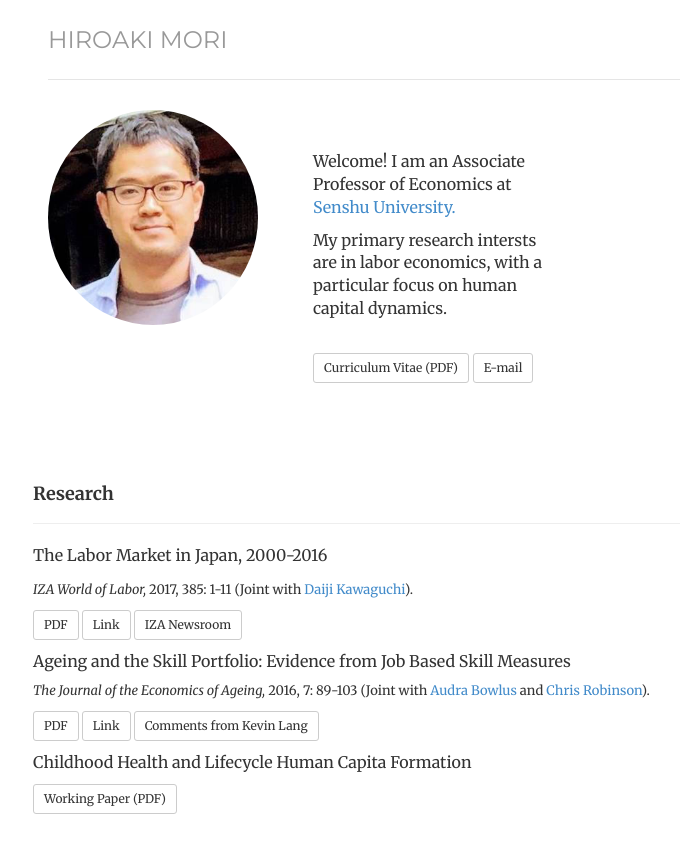
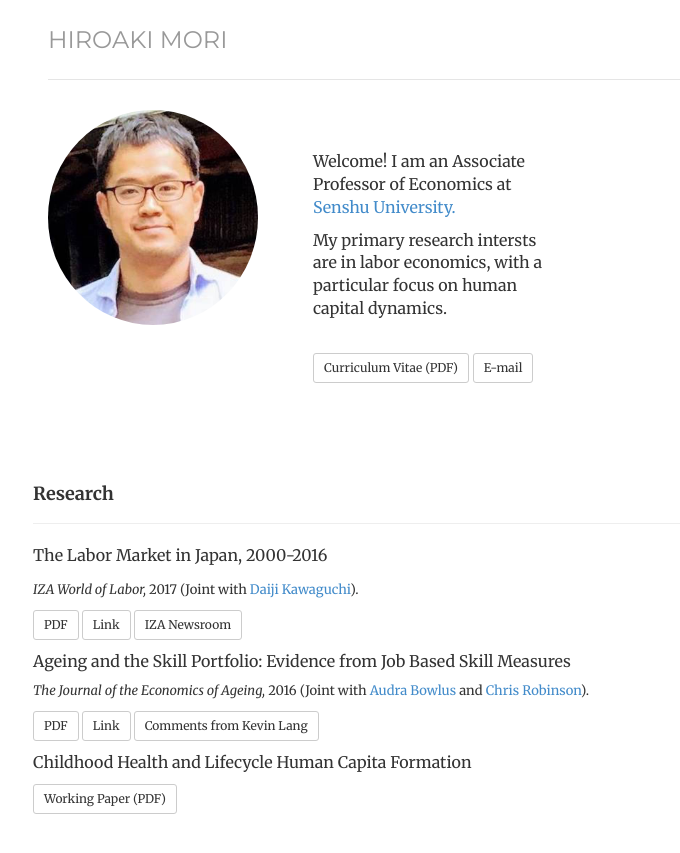
Before and after one commit to morihiroaki/morihiroaki.github.io, a Jekyll site: the page built from index.html, in a window 1280 px wide. Shown: the top 853 px of the page, without its empty margins (232-912 px from the left). Built offline with Jekyll 4.4.1, drawn with Linux system fonts in a browser that asks for light colours.

Commit message:
Update index.html

```diff
--- a/index.html
+++ b/index.html
@@ -34,13 +34,13 @@
 </div>
 
 <p><font size="3">The Labor Market in Japan, 2000-2016</font></p>
-<p><font size="2"><i>IZA World of Labor,</i> 2017, 385: 1-11 (Joint with <a href="https://sites.google.com/site/daijikawaguchi/" target="_blank" title="Link">Daiji Kawaguchi</a>). </p>
+<p><font size="2"><i>IZA World of Labor,</i> 2017 (Joint with <a href="https://sites.google.com/site/daijikawaguchi/" target="_blank" title="Link">Daiji Kawaguchi</a>). </p>
 <p><a href="./files/Kawaguchi_Mori_2017_WoL.pdf" target="_blank" class="btn btn-default btn-sm" role="button">PDF</a>
 <a href="https://wol.iza.org/articles/the-labor-market-in-japan/long" target="_blank" class="btn btn-default btn-sm" role="button">Link</a>
 <a href="https://newsroom.iza.org/en/archive/research/the-labor-market-in-japan-2000-2016-a-role-model-for-aging-societies-across-the-globe/" target="_blank" class="btn btn-default btn-sm" role="button">IZA Newsroom</a>
 
 <p><font size="3">Ageing and the Skill Portfolio: Evidence from Job Based Skill Measures</font></p>
-<p><font size="2"><i>The Journal of the Economics of Ageing,</i> 2016, 7: 89-103 (Joint with <a href="http://economics.uwo.ca/people/faculty/bowlus.html" target="_blank" title="Link">Audra Bowlus</a> and <a href="http://economics.uwo.ca/people/faculty/robinson.html" target="_blank" title="Link">Chris Robinson</a>). </p>
+<p><font size="2"><i>The Journal of the Economics of Ageing,</i> 2016 (Joint with <a href="http://economics.uwo.ca/people/faculty/bowlus.html" target="_blank" title="Link">Audra Bowlus</a> and <a href="http://economics.uwo.ca/people/faculty/robinson.html" target="_blank" title="Link">Chris Robinson</a>). </p>
 <p><a href="./files/Bowlus_Mori_Robinson_2016_JEA.pdf" target="_blank" class="btn btn-default btn-sm" role="button">PDF</a>
 <a href="http://www.sciencedirect.com/science/article/pii/S2212828X16000049" target="_blank" class="btn btn-default btn-sm" role="button">Link</a>
 <a href="http://www.sciencedirect.com/science/article/pii/S2212828X16300135" target="_blank" class="btn btn-default btn-sm" role="button">Comments from Kevin Lang</a></p>
```
